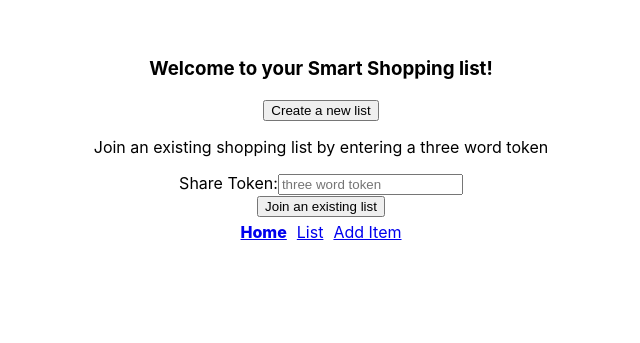
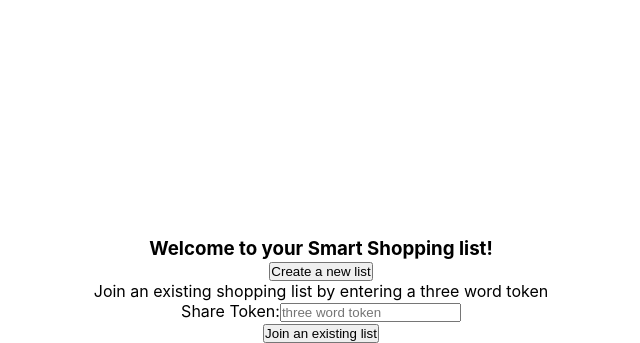
Before and after one commit to the-collab-lab/tcl-40-smart-shopping-list, a React (Create React App) app: page / in a window 1280 px wide. Shown: the part 457-800 px from the top of the page, without its empty margins (319-959 px from the left). Built offline with nearby package versions, Linux system fonts and the light colour scheme.

Commit message:
added styling to list view

```diff
--- a/package.json
+++ b/package.json
@@ -7,6 +7,7 @@
     "firebase": "^9.6.10",
     "react": "^17.0.1",
     "react-dom": "^17.0.1",
+    "react-icons": "^4.3.1",
     "react-router-dom": "^6.3.0",
     "react-scripts": "4.0.1"
   },
--- a/src/App.css
+++ b/src/App.css
@@ -1,3 +1,9 @@
+* {
+  box-sizing: border-box;
+  margin: 0;
+  padding: 0;
+}
+
 body {
   height: 100vh;
   display: flex;
@@ -5,4 +11,21 @@ body {
   flex-direction: column;
   justify-content: flex-end;
   text-align: center;
+  color: black;
+  margin: 0;
 }
+
+.btn {
+  text-decoration: none;
+  border: 1px solid black;
+  padding: 0.5rem;
+  margin: 1rem;
+  display: block;
+  width: 6rem;
+  color: blue;
+  border: 2px solid blue;
+}
+
+.add-btn {
+  margin: 0 auto;
+}
--- a/src/App.js
+++ b/src/App.js
@@ -27,7 +27,6 @@ function App() {
         <Route path="/list" element={<List token={token} />} />
         <Route path="/additem" element={<AddItem token={token} />} />
       </Routes>
-      <Footer />
     </BrowserRouter>
   );
 }
--- a/src/components/Footer/Footer.css
+++ b/src/components/Footer/Footer.css
@@ -1,14 +1,17 @@
+.navLinks {
+  margin: 5px;
+}
+
 .active {
   font-weight: 800;
+  background-color: blue;
+  color: white;
 }
 
 .footer {
   display: flex;
   flex-direction: row;
   justify-content: center;
-  padding-bottom: 6em;
+  align-items: center;
+  height: 75px;
 }
-
-.navLinks {
-  margin: 5px;
-}
--- a/src/components/Footer/Footer.jsx
+++ b/src/components/Footer/Footer.jsx
@@ -1,18 +1,19 @@
 import { NavLink } from 'react-router-dom';
 import './Footer.css';
+// import '../../App.css';
 
 export default function Footer() {
   return (
-    <div className="footer">
-      <NavLink to="/" className="navLinks">
+    <footer className="footer">
+      {/* <NavLink to="/" className="navLinks btn" >
         Home
-      </NavLink>
-      <NavLink to="/list" className="navLinks">
+      </NavLink> */}
+      <NavLink to="/list" className="navLinks btn">
         List
       </NavLink>
-      <NavLink to="/additem" className="navLinks">
+      <NavLink to="/additem" className="navLinks btn">
         Add Item
       </NavLink>
-    </div>
+    </footer>
   );
 }
--- /dev/null
+++ b/src/views/List/List.css
@@ -0,0 +1,25 @@
+.div {
+  display: flex;
+  flex-direction: column;
+  height: 100%;
+  justify-content: flex-start;
+  height: calc(100vh - 75px);
+  gap: 1rem;
+  padding-top: 2rem;
+}
+
+.icons {
+  display: flex;
+  align-items: center;
+  justify-content: center;
+  gap: 0.25rem;
+}
+
+.icon {
+  font-size: 2rem;
+  display: block;
+}
+
+.message {
+  margin-top: 2rem;
+}
--- a/src/views/List/List.jsx
+++ b/src/views/List/List.jsx
@@ -2,6 +2,10 @@ import React, { useState, useEffect } from 'react';
 import { collection, onSnapshot } from 'firebase/firestore';
 import { db } from '../../lib/firebase';
 import { Link } from 'react-router-dom';
+import { SiProbot } from 'react-icons/si';
+import '../../App.css';
+import './List.css';
+import Footer from '../../components/Footer/Footer';
 
 export default function List({ token }) {
   const [data, setData] = useState([]);
@@ -18,7 +22,8 @@ export default function List({ token }) {
   }, []);
 
   return (
-    <>
+    <section>
+      <div className="div">
         {data.length ? (
           <ul>
             {data.map((listItem, index) => {
@@ -28,10 +33,18 @@ export default function List({ token }) {
           </ul>
         ) : (
           <>
-          <p>Your list is empty. Please add something.</p>
-          <Link to="/additem">Add Item</Link>
+            <h1>Smart Shopping List</h1>
+            <div className="icons">
+              <SiProbot className="icon" />
+            </div>
+            <p className="message">Your list is empty. Please add something.</p>
+            <Link to="/additem" className="btn add-btn">
+              Add Item
+            </Link>
           </>
         )}
-    </>
+      </div>
+      <Footer />
+    </section>
   );
 }
```
Also changed, not shown: 1 other file (tests, documents, lock files or other folders). Lines whose indentation alone changed are shown as unchanged.
